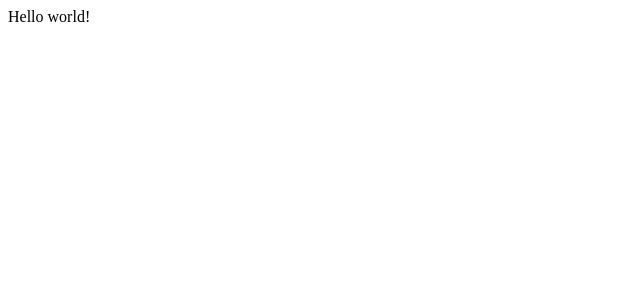
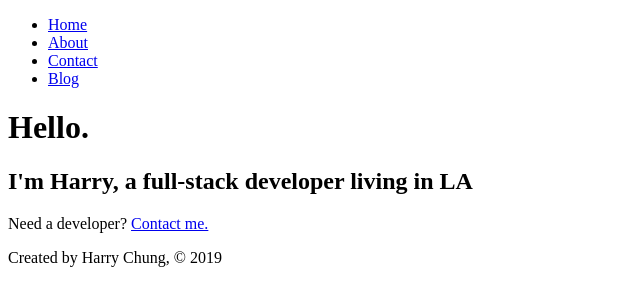
Before and after one commit to CodeChung/gatsby-bootcamp, a Gatsby site: page / in a window 1280 px wide. Shown: the whole page, without its empty margins (0-640 px from the left). Built offline with nearby package versions, Linux system fonts and the light colour scheme; Gatsby itself is replaced by a stand-in of ours.

Commit message:
gatsby practice

```diff
--- /dev/null
+++ b/src/components/footer.js
@@ -0,0 +1,11 @@
+import React from 'react'
+
+const Footer = () => {
+    return (
+        <footer>
+            <p>Created by Harry Chung, © 2019</p>
+        </footer>
+    )
+}
+
+export default Footer
--- /dev/null
+++ b/src/components/header.js
@@ -0,0 +1,19 @@
+import React from 'react'
+import { Link } from 'gatsby'
+
+const Header = () => {
+    return (
+        <header>
+            <nav>
+                <ul>
+                    <li><Link to='/'>Home</Link></li>
+                    <li><Link to ='/about'>About</Link></li>
+                    <li><Link to ='/contact'>Contact</Link></li>
+                    <li><Link to ='/blog'>Blog</Link></li>
+                </ul>
+            </nav>
+        </header>
+    )
+}
+
+export default Header
--- /dev/null
+++ b/src/components/layout.js
@@ -0,0 +1,16 @@
+import React from 'react'
+import Header from './header'
+import Footer from './footer'
+
+
+const Layout = (props) => {
+    return (
+        <div>
+            <Header />
+            {props.children}
+            <Footer />
+        </div>
+    )
+}
+
+export default Layout
--- /dev/null
+++ b/src/pages/about.js
@@ -0,0 +1,17 @@
+import React from 'react'
+import { Link } from 'gatsby'
+import Header from '../components/header'
+import Footer from '../components/footer'
+
+const AboutPage = () => {
+    return (
+        <div>
+            <Header />
+            <h1>About</h1>
+            <p>Hey I Harry. <Link to='/contact'>Contact Me</Link></p>
+            <Footer />
+        </div>
+    )
+}
+
+export default AboutPage
--- a/src/pages/index.js
+++ b/src/pages/index.js
@@ -1,3 +1,15 @@
-import React from "react"
+import React from 'react'
+import { Link } from 'gatsby'
+import Layout from '../components/layout'
 
-export default () => <div>Hello world!</div>
+const IndexPage = () => {
+    return (
+        <Layout>
+            <h1>Hello.</h1>
+            <h2>I'm Harry, a full-stack developer living in LA</h2>
+            <p>Need a developer? <Link to='/contact'>Contact me.</Link></p>
+        </Layout>
+    )
+}
+
+export default IndexPage
```
Also changed, not shown: src/pages/blog.js (added, +16 -0 lines), src/pages/contact.js (added, +16 -0 lines).
